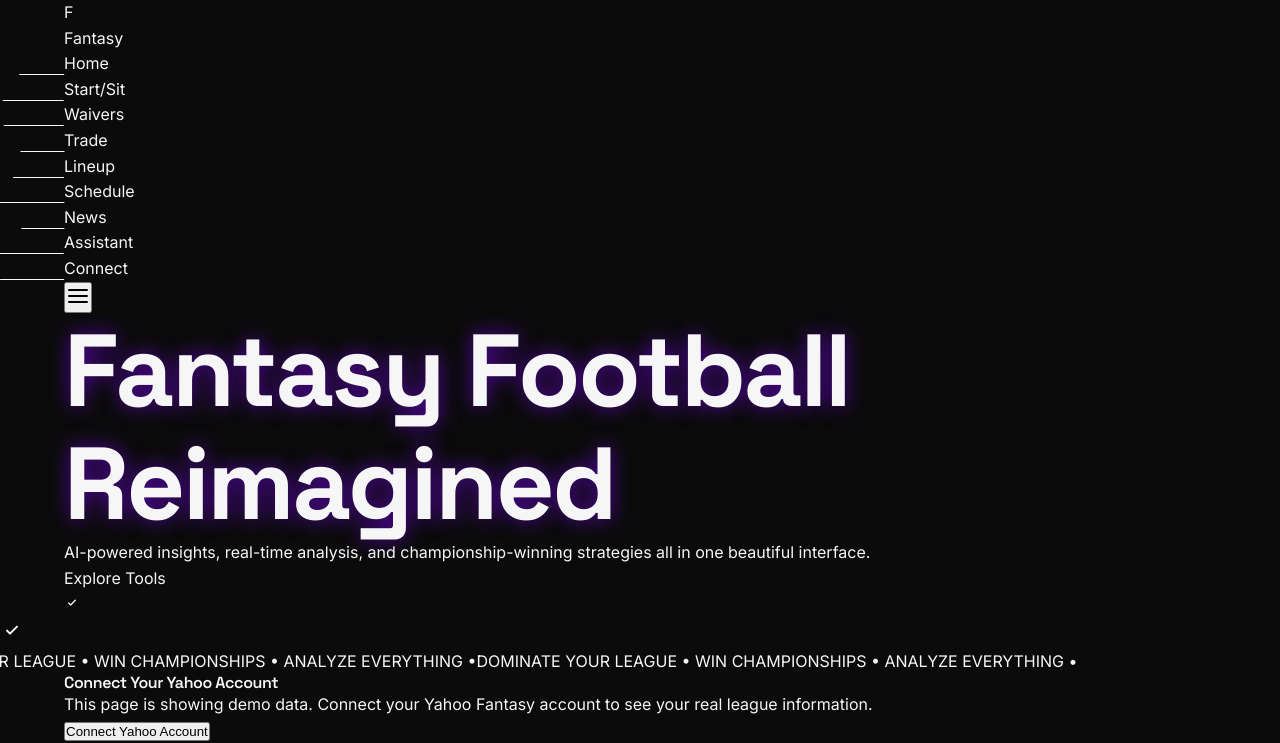
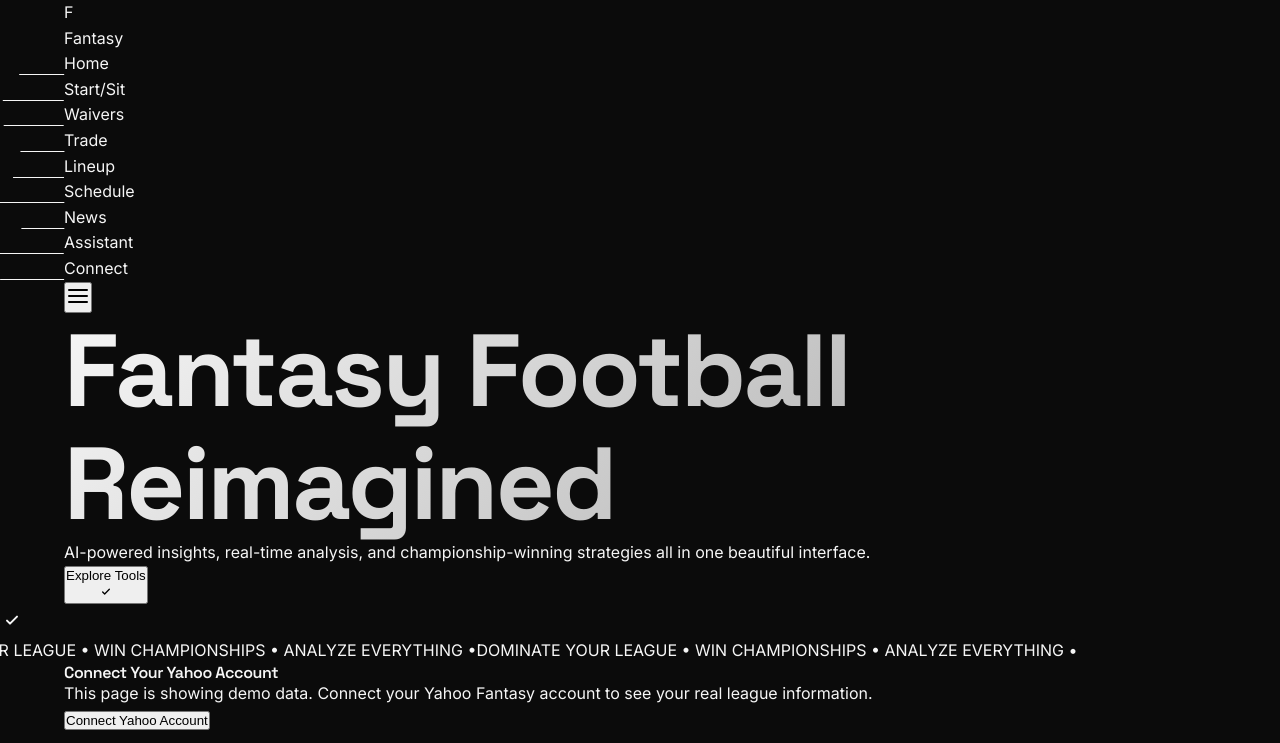
Before and after one commit to BlockonautAlchemist/FantasyFootballApp, a React (Vite) app in the folder client/: page / in a window 1280 px wide. Shown: the top 743 px of the page. Built offline with nearby package versions, Linux system fonts and the light colour scheme; a web font is replaced by a local one.

Commit message:
Restored to '493115405575ea6aa970e2aa8d93921e77f0b2a3'
Replit-Restored-To: 493115405575ea6aa970e2aa8d93921e77f0b2a3

```diff
--- a/client/src/pages/Dashboard.tsx
+++ b/client/src/pages/Dashboard.tsx
@@ -70,9 +70,6 @@ export default function Dashboard() {
     <>
       {/* Hero Section */}
       <section className="min-h-screen flex items-center justify-center relative overflow-hidden">
-        {/* Radial Gradient Background Overlay */}
-        <div className="absolute inset-0 bg-gradient-radial from-indigo-500/20 via-purple-500/10 to-transparent" />
-
         {/* Background Parallax Element */}
         <Parallax offset={100} className="absolute top-1/2 left-1/2 -translate-x-1/2 -translate-y-1/2 opacity-5">
           <div className="w-[800px] h-[800px] rounded-full bg-gradient-to-r from-white to-gray-300" />
@@ -80,24 +77,11 @@ export default function Dashboard() {
 
         <div className="container relative z-10 text-center">
           <Reveal>
-            <motion.h1
-              className="mb-8 leading-tight bg-gradient-to-r from-indigo-400 via-purple-400 to-pink-400 bg-clip-text text-transparent"
-              animate={{
-                textShadow: "0px 0px 20px rgba(128,0,255,0.6)"
-              }}
-              transition={{
-                textShadow: {
-                  duration: 2,
-                  repeat: Infinity,
-                  repeatType: "reverse",
-                  ease: "easeInOut"
-                }
-              }}
-            >
+            <h1 className="mb-8 gradient-text leading-tight">
               Fantasy Football
               <br />
               Reimagined
-            </motion.h1>
+            </h1>
           </Reveal>
 
           <Reveal delay={0.2}>
@@ -108,18 +92,10 @@ export default function Dashboard() {
           </Reveal>
 
           <Reveal delay={0.4}>
+            <MagneticButton className="bg-white text-black px-8 py-4 rounded-full font-display font-semibold text-lg">
+              <Link href="#tools" className="flex items-center space-x-2">
+                <span>Explore Tools</span>
                 <motion.div
-              whileHover={{ scale: 1.05 }}
-              transition={{ duration: 0.3 }}
-            >
-              <Link href="#tools">
-                <div className="inline-flex items-center space-x-2 bg-gradient-to-r from-indigo-500 to-purple-500 text-white font-semibold rounded-full px-6 py-3 shadow-lg transition-all duration-300 relative overflow-hidden group">
-                  {/* Shimmer effect */}
-                  <div className="absolute inset-0 -translate-x-full group-hover:translate-x-full transition-transform duration-1000 bg-gradient-to-r from-transparent via-white/20 to-transparent" />
-
-                  <span className="relative z-10">Explore Tools</span>
-                  <motion.div
-                    className="relative z-10"
                   animate={{ y: [0, 4, 0] }}
                   transition={{ duration: 2, repeat: Infinity, ease: "easeInOut" }}
                 >
@@ -127,9 +103,8 @@ export default function Dashboard() {
                     <path d="M7 13l3 3 7-7" strokeWidth={2} strokeLinecap="round" strokeLinejoin="round"/>
                   </svg>
                 </motion.div>
-                </div>
               </Link>
-            </motion.div>
+            </MagneticButton>
           </Reveal>
         </div>
 
--- a/client/src/styles/theme.css
+++ b/client/src/styles/theme.css
@@ -139,11 +139,6 @@ a {
   font-size: 0.875rem;
 }
 
-/* Radial gradient utility */
-.bg-gradient-radial {
-  background-image: radial-gradient(var(--tw-gradient-stops));
-}
-
 .gradient-text {
   background: linear-gradient(135deg, var(--color-text) 0%, var(--color-text-muted) 100%);
   -webkit-background-clip: text;
```
Lines whose indentation alone changed are shown as unchanged.
